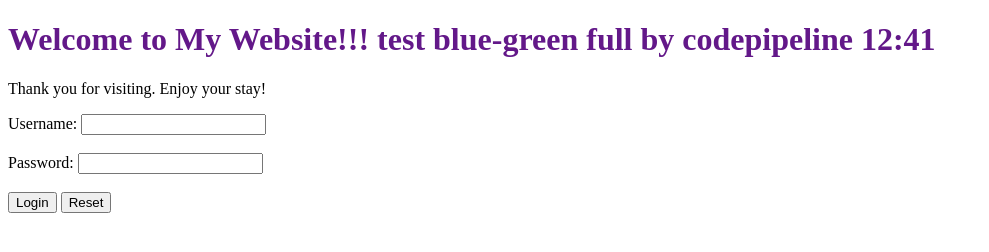
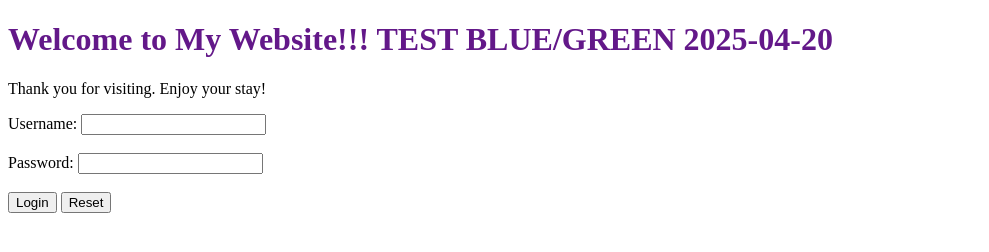
Before and after one commit to hieu-dinh/nodejs-random-color, a website: page public/index.html in a window 1280 px wide. Shown: the whole page, without its empty margins (0-989 px from the left). Drawn offline with Linux system fonts and the light colour scheme.

Commit message:
edit for blue-geen test

```diff
--- a/public/index.html
+++ b/public/index.html
@@ -7,7 +7,7 @@
 </head>
 
 <body>
-    <h1 id="welcome" style="color: #631889;">Welcome to My Website!!! test blue-green full by codepipeline 12:41 </h1>
+    <h1 id="welcome" style="color: #631889;">Welcome to My Website!!! TEST BLUE/GREEN 2025-04-20 </h1>
     <p>Thank you for visiting. Enjoy your stay!</p>
 
     <form action="/api/login" method="POST">
```
